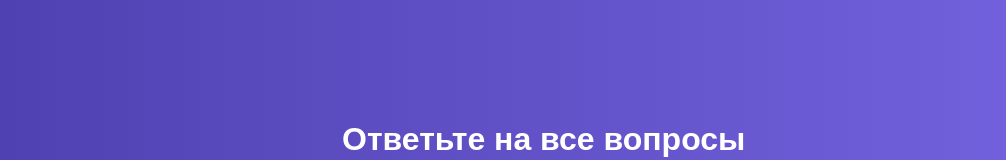
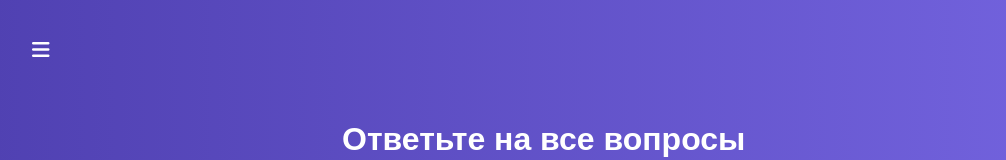
Before and after one commit to funvector/react-app1, a React (Create React App) app in the folder sspa/: page / in a window 1280 px wide. Shown: the top 160 px of the page, without its empty margins (8-1014 px from the left). Built offline with nearby package versions, Linux system fonts and the light colour scheme.

Commit message:
feat: add some code

```diff
--- /dev/null
+++ b/sspa/src/components/Navigation/MenuToggle/MenuToggle.js
@@ -0,0 +1,25 @@
+import React from 'react'
+import classes from './MenuToggle.module.css'
+
+const MenuToggle = props => {
+  const cls = [
+    classes.MenuToggle,
+    'fa'
+  ]
+
+  if(props.isOpen) {
+    cls.push('fa-times')
+    cls.push(classes.open)
+  } else {
+    cls.push('fa-bars')
+  }
+
+  return (
+    <i
+      className={cls.join(' ')}
+      onClick={props.onToggle}
+    />
+  )
+}
+
+export default MenuToggle
--- /dev/null
+++ b/sspa/src/components/Navigation/MenuToggle/MenuToggle.module.css
@@ -0,0 +1,22 @@
+.MenuToggle {
+  position: fixed;
+  top: 40px;
+  left: 40px;
+  font-size: 20px;
+  cursor: pointer;
+  color: #fff;
+  z-index: 100;
+  -webkit-transition: opacity, left .22s ease-in;
+  -moz-transition: opacity, left .22s ease-in;
+  -ms-transition: opacity, left .22s ease-in;
+  -o-transition: opacity, left .22s ease-in;
+  transition: opacity, left .22s ease-in;
+}
+
+.MenuToggle:hover {
+  opacity: .7;
+}
+
+.MenuToggle.open {
+  left: 320px;
+}
--- a/sspa/src/components/UI/Button/Button.module.css
+++ b/sspa/src/components/UI/Button/Button.module.css
@@ -25,11 +25,11 @@
 }
 
 .success {
-  color: rgba(161, 240, 69, 1);
+  background: rgba(161, 240, 69, 1);
 }
 
 .error {
-  color: rgba(240, 87, 108, 1);
+  background: rgba(240, 87, 108, 1);
 }
 
 .primary {
--- a/sspa/src/hoc/Layout/Layout.js
+++ b/sspa/src/hoc/Layout/Layout.js
@@ -1,10 +1,28 @@
 import React, {Component} from 'react'
 import classes from './Layout.module.css'
+import MenuToggle from '../../components/Navigation/MenuToggle/MenuToggle'
 
 class Layout extends Component {
+
+  state = {
+    menu: false
+  }
+
+  toggleMenuHandler = () => {
+    this.setState({
+      menu: !this.state.menu
+    })
+  }
+
   render() {
     return (
       <div className={classes.Layout}>
+
+        <MenuToggle
+          onToggle={this.toggleMenuHandler}
+          isOpen={this.state.menu}
+        />
+
         <main>
           { this.props.children }
         </main>
```
